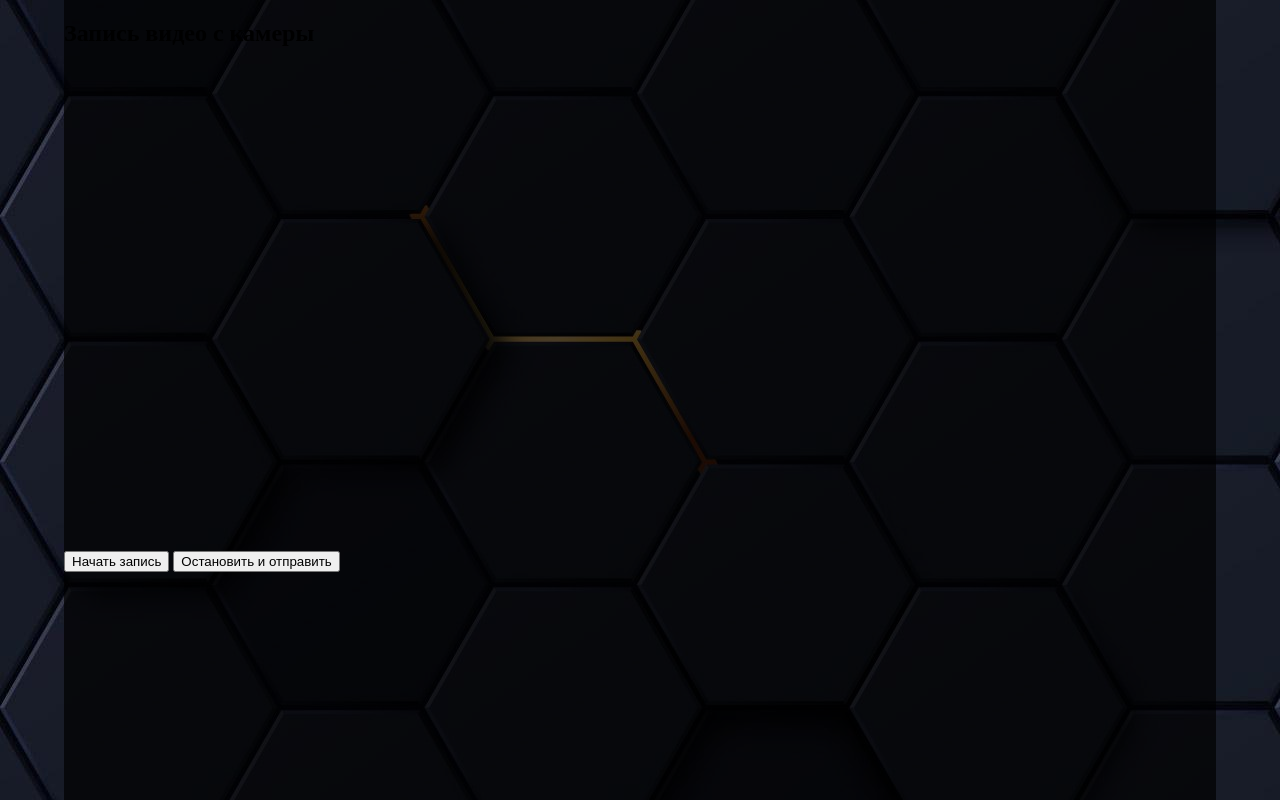
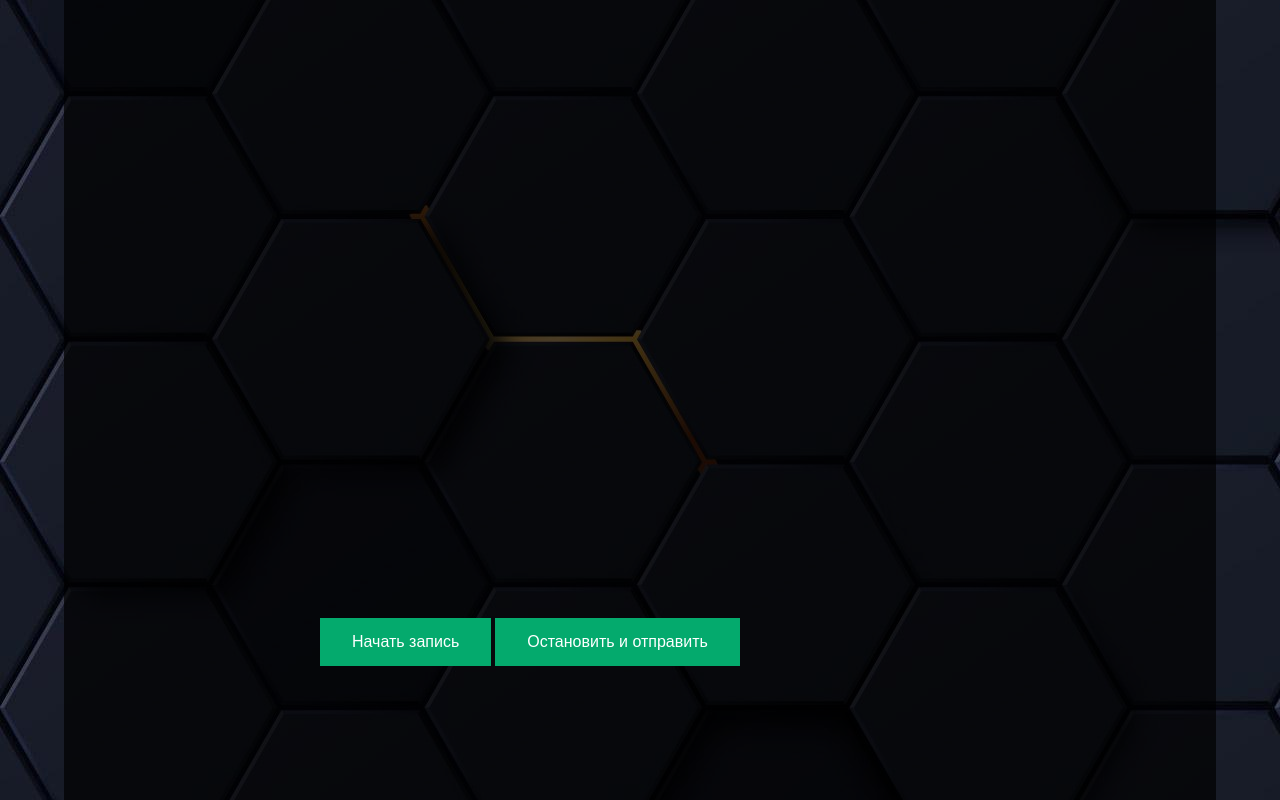
Before and after one commit to Erarys/DiplomaProject, a Django app: page / in a window 1280 px wide. Run offline with Django 5.2, Linux system fonts and the light colour scheme.

Commit message:
Style update

```diff
--- a/smartsite/speech/static/speech/css/base.css
+++ b/smartsite/speech/static/speech/css/base.css
@@ -11,6 +11,9 @@ body {
 }
 
 section {
+    display: flex;
+    justify-content: center; /* по горизонтали */
+    align-items: center;
     background-color: rgb(0, 0, 0, 0.7);
     width: 90vw;
     height: 100vh;
--- a/smartsite/speech/static/speech/css/speech-record-style.css
+++ b/smartsite/speech/static/speech/css/speech-record-style.css
@@ -0,0 +1,14 @@
+button {
+    background-color: #04AA6D; /* Green */
+    border: none;
+    color: white;
+    padding: 15px 32px;
+    text-align: center;
+    text-decoration: none;
+    display: inline-block;
+    font-size: 16px;
+}
+
+.record_video {
+
+}
--- a/smartsite/speech/templates/speech/speech-record.html
+++ b/smartsite/speech/templates/speech/speech-record.html
@@ -11,13 +11,13 @@
 
 {% block body %}
     <section>
+        <div class="record_video">
             {% csrf_token %}
-        <h1>Запись видео с камеры</h1>
             <video id="video" width="640" height="480" autoplay muted></video>
             <br>
             <button id="startBtn">Начать запись</button>
             <button id="stopBtn">Остановить и отправить</button>
-
+        </div>
+    </section>
     <script src="{% static 'speech/js/recording_script.js' %}"></script>
-    </section>
 {% endblock %}
```
Lines whose indentation alone changed are shown as unchanged.
